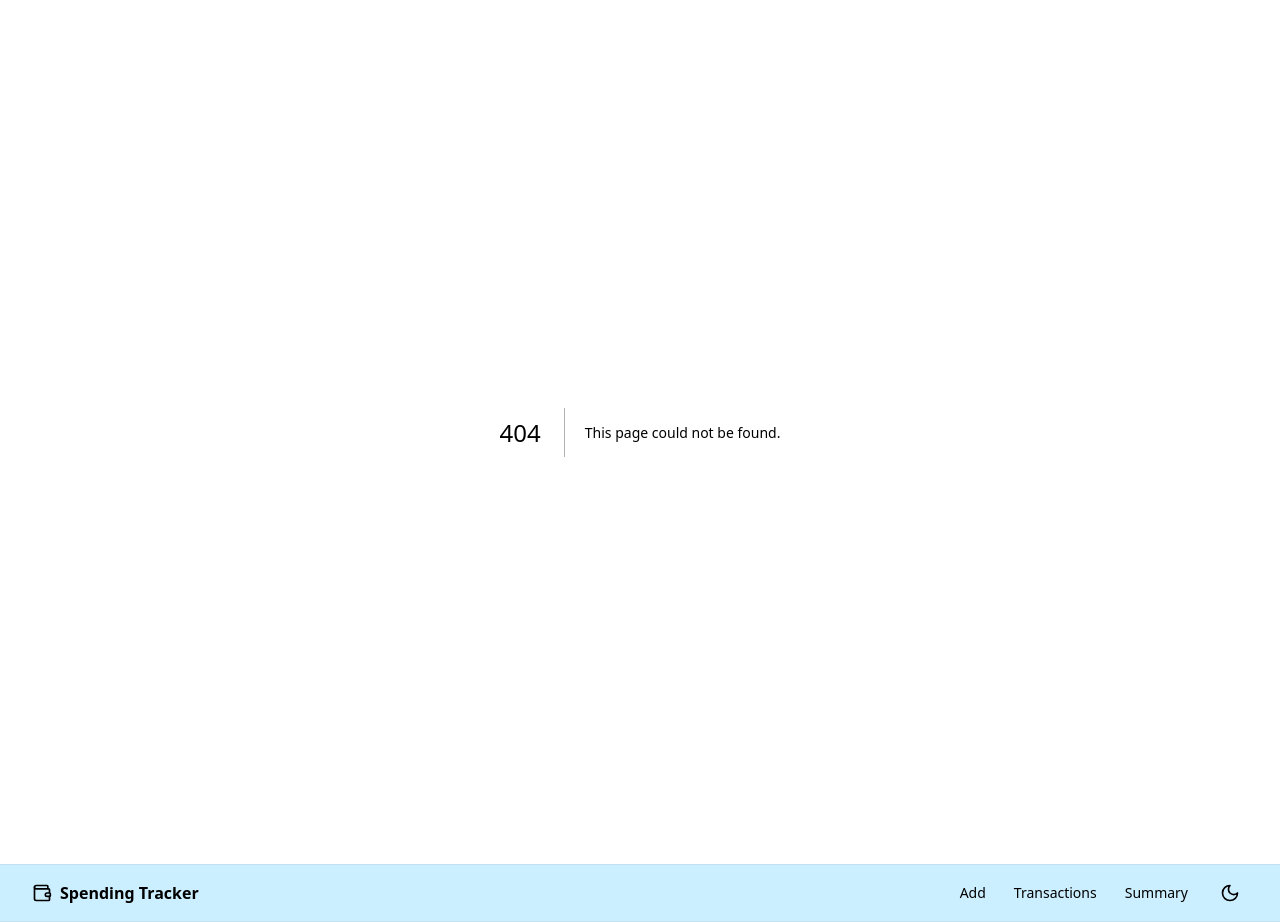
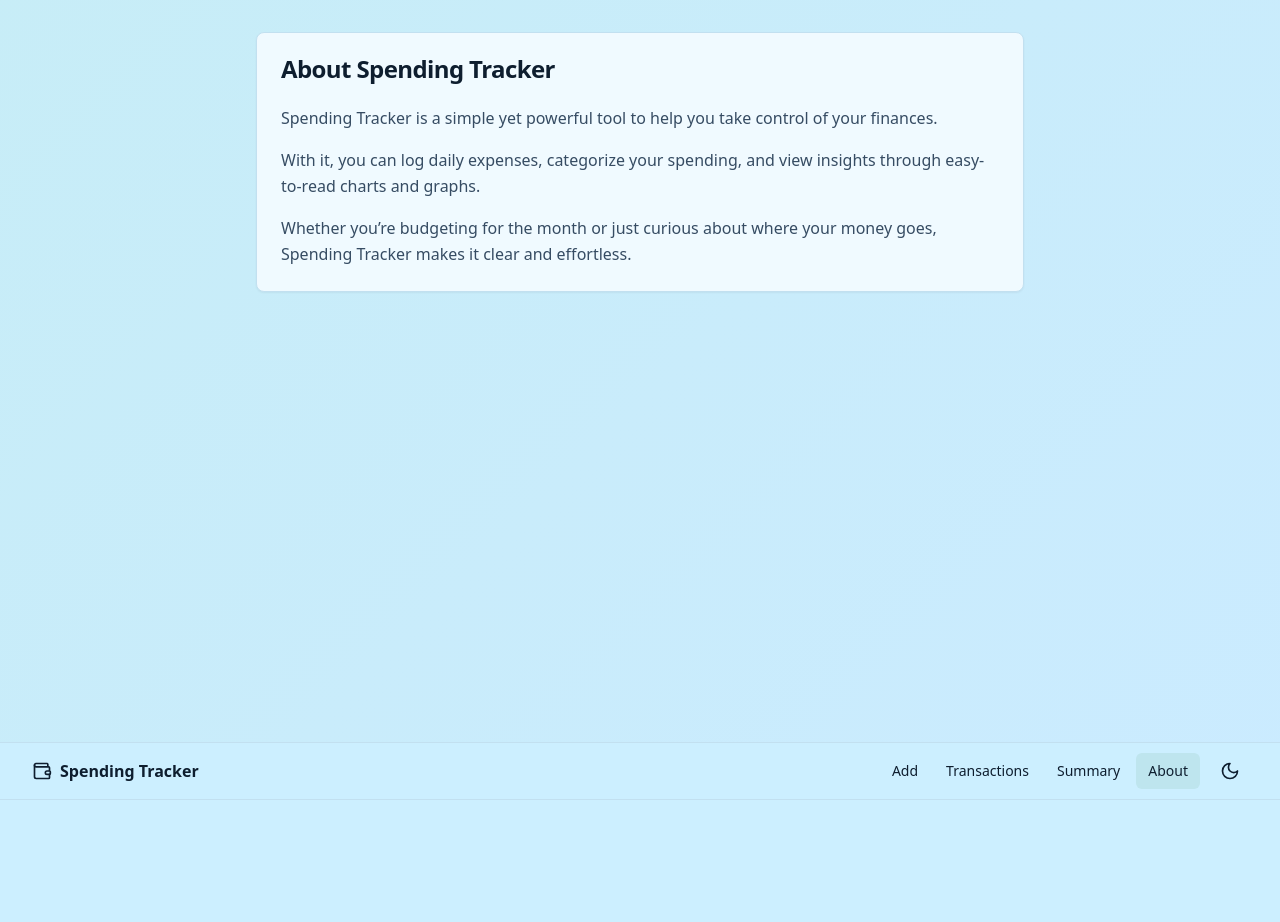
Before and after one commit to benjamin-matapo/spending-tracker, a Next.js app in the folder frontend/: page /about in a window 1280 px wide. Before the commit this address had no page. After the commit the page ends 800 px from the top, so only its background shows below. Built offline with nearby package versions, Linux system fonts and the light colour scheme.

Commit message:
Polish: About page, favicon, navbar links/positions, loading spinners, a11y/hover tweaks

```diff
--- /dev/null
+++ b/frontend/src/app/about/page.tsx
@@ -0,0 +1,24 @@
+import { Card, CardContent, CardHeader, CardTitle } from "@/components/ui/card";
+
+export default function AboutPage() {
+  return (
+    <div className="max-w-3xl mx-auto">
+      <Card>
+        <CardHeader>
+          <CardTitle>About Spending Tracker</CardTitle>
+        </CardHeader>
+        <CardContent className="space-y-4 leading-relaxed text-muted-foreground">
+          <p>
+            Spending Tracker is a simple yet powerful tool to help you take control of your finances.
+          </p>
+          <p>
+            With it, you can log daily expenses, categorize your spending, and view insights through easy-to-read charts and graphs.
+          </p>
+          <p>
+            Whether you’re budgeting for the month or just curious about where your money goes, Spending Tracker makes it clear and effortless.
+          </p>
+        </CardContent>
+      </Card>
+    </div>
+  );
+}
--- a/frontend/src/app/summary/page.tsx
+++ b/frontend/src/app/summary/page.tsx
@@ -4,6 +4,7 @@ import { useEffect, useMemo, useState } from "react";
 import { api, Transaction } from "@/lib/api";
 import { Card, CardContent, CardHeader, CardTitle } from "@/components/ui/card";
 import { Pie, PieChart, Cell, ResponsiveContainer, BarChart, XAxis, YAxis, Tooltip, Bar, LineChart, Line } from "recharts";
+import { Spinner } from "@/components/ui/spinner";
 
 const COLORS = ["#6366f1", "#22c55e", "#06b6d4", "#f59e0b", "#ef4444", "#a855f7", "#14b8a6", "#f43f5e"];
 
@@ -42,7 +43,7 @@ export default function SummaryPage() {
         </CardHeader>
         <CardContent className="h-80">
           {loading ? (
-            <p className="text-sm text-muted-foreground">Loading...</p>
+            <div className="flex items-center gap-2 text-sm text-muted-foreground"><Spinner /> Loading...</div>
           ) : data.length === 0 ? (
             <p className="text-sm text-muted-foreground">No data yet.</p>
           ) : (
@@ -85,7 +86,7 @@ export default function SummaryPage() {
         </CardHeader>
         <CardContent className="h-80">
           {loading ? (
-            <p className="text-sm text-muted-foreground">Loading...</p>
+            <div className="flex items-center gap-2 text-sm text-muted-foreground"><Spinner /> Loading...</div>
           ) : lineData.length === 0 ? (
             <p className="text-sm text-muted-foreground">No data yet.</p>
           ) : (
--- a/frontend/src/app/transactions/page.tsx
+++ b/frontend/src/app/transactions/page.tsx
@@ -3,6 +3,7 @@
 import { useEffect, useState } from "react";
 import { api, Transaction } from "@/lib/api";
 import { Card, CardContent, CardHeader, CardTitle } from "@/components/ui/card";
+import { Spinner } from "@/components/ui/spinner";
 
 export default function TransactionsPage() {
   const [items, setItems] = useState<Transaction[]>([]);
@@ -20,7 +21,7 @@ export default function TransactionsPage() {
         </CardHeader>
         <CardContent>
           {loading ? (
-            <p className="text-sm text-muted-foreground">Loading...</p>
+            <div className="flex items-center gap-2 text-sm text-muted-foreground"><Spinner /> Loading...</div>
           ) : items.length === 0 ? (
             <p className="text-sm text-muted-foreground">No transactions yet.</p>
           ) : (
--- a/frontend/src/components/navbar.tsx
+++ b/frontend/src/components/navbar.tsx
@@ -10,6 +10,7 @@ const NAV = [
   { href: "/add", label: "Add", icon: PlusCircle },
   { href: "/transactions", label: "Transactions", icon: List },
   { href: "/summary", label: "Summary", icon: PieChart },
+  { href: "/about", label: "About" },
 ];
 
 export function Navbar() {
@@ -21,12 +22,21 @@ export function Navbar() {
       <div className="container">
         <div className="hidden md:flex items-center justify-between h-14">
           <div className="flex items-center gap-2">
-            <Wallet className="h-5 w-5" />
-            <span className="font-semibold">Spending Tracker</span>
+            <Link href="/" className="flex items-center gap-2 hover:opacity-90" aria-label="Go to home">
+              <Wallet className="h-5 w-5" />
+              <span className="font-semibold">Spending Tracker</span>
+            </Link>
           </div>
           <div className="flex items-center gap-1">
             {NAV.map((item) => (
-              <Link key={item.href} href={item.href} className={cn("px-3 py-2 rounded-md text-sm", pathname === item.href ? "bg-accent" : "hover:bg-accent")}>{item.label}</Link>
+              <Link
+                key={item.href}
+                href={item.href}
+                aria-current={pathname === item.href ? "page" : undefined}
+                className={cn("px-3 py-2 rounded-md text-sm", pathname === item.href ? "bg-accent" : "hover:bg-accent")}
+              >
+                {item.label}
+              </Link>
             ))}
             <button aria-label="Toggle theme" onClick={toggleTheme} className="ml-2 p-2 rounded-md hover:bg-accent">
               {theme === "dark" ? <Sun className="h-5 w-5" /> : <Moon className="h-5 w-5" />}
@@ -35,11 +45,15 @@ export function Navbar() {
         </div>
         <div className="md:hidden grid grid-cols-4 gap-2 py-2">
           {NAV.map((item) => {
-            const Icon = item.icon;
             const active = pathname === item.href;
             return (
-              <Link key={item.href} href={item.href} className={cn("flex flex-col items-center justify-center p-2 rounded-md text-xs", active ? "bg-accent" : "hover:bg-accent")}>
-                <Icon className="h-5 w-5" />
+              <Link
+                key={item.href}
+                href={item.href}
+                aria-current={active ? "page" : undefined}
+                className={cn("flex flex-col items-center justify-center p-2 rounded-md text-xs", active ? "bg-accent" : "hover:bg-accent")}
+              >
+                {item.icon ? <item.icon className="h-5 w-5" /> : <span className="h-5" />}
                 <span className="mt-1">{item.label}</span>
               </Link>
             );
--- /dev/null
+++ b/frontend/src/components/ui/spinner.tsx
@@ -0,0 +1,15 @@
+export function Spinner({ className = "" }: { className?: string }) {
+  return (
+    <svg
+      className={"animate-spin h-5 w-5 text-primary " + className}
+      xmlns="http://www.w3.org/2000/svg"
+      fill="none"
+      viewBox="0 0 24 24"
+      role="status"
+      aria-label="Loading"
+    >
+      <circle className="opacity-25" cx="12" cy="12" r="10" stroke="currentColor" strokeWidth="4"></circle>
+      <path className="opacity-75" fill="currentColor" d="M4 12a8 8 0 018-8v4a4 4 0 00-4 4H4z"></path>
+    </svg>
+  );
+}
```
Also changed, not shown: frontend/src/app/icon.svg (added).
